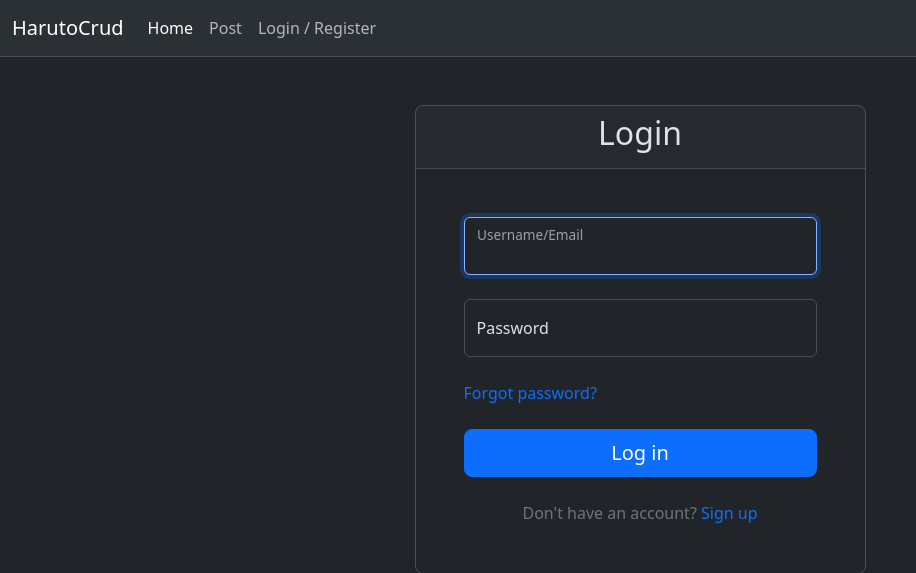
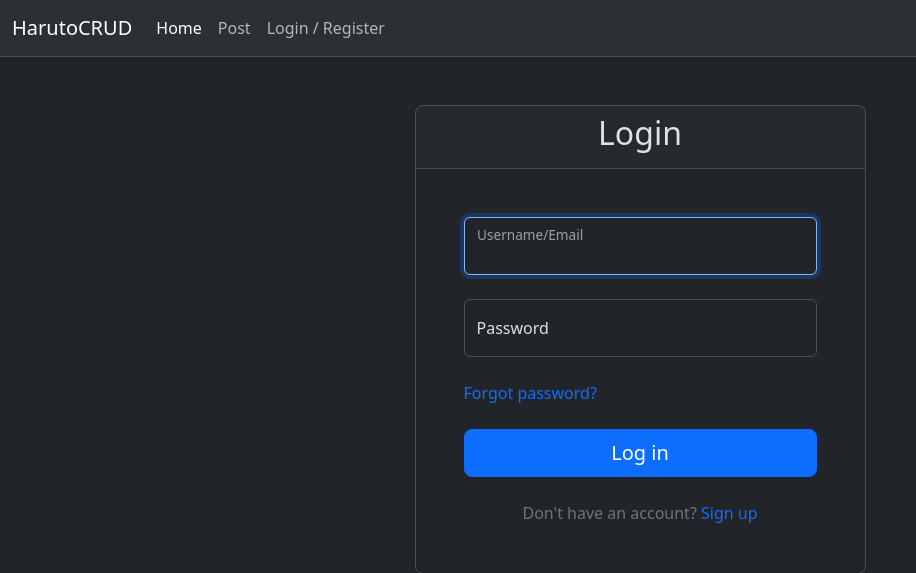
Before and after one commit to kikutan-day65/markdown_note, a Django app: page /user/login/?next=/article/create/ in a window 1280 px wide. Shown: the top 573 px of the page, without its empty margins (0-916 px from the left). Run offline with Django 5.2, Linux system fonts and the light colour scheme; some libraries are stand-ins or nearby versions.

Commit message:
change navbar name

```diff
--- a/templates/navbar.html
+++ b/templates/navbar.html
@@ -1,7 +1,7 @@
 {% load widget_tweaks %}
 <nav class="navbar navbar-expand-lg bg-body-tertiary border-bottom">
     <div class="container-fluid">
-        <a class="navbar-brand" href="{% url 'home:home_page' %}">HarutoCrud</a>
+        <a class="navbar-brand" href="{% url 'home:home_page' %}">HarutoCRUD</a>
         <button class="navbar-toggler" type="button" data-bs-toggle="collapse" data-bs-target="#navbarSupportedContent"
             aria-controls="navbarSupportedContent" aria-expanded="false" aria-label="Toggle navigation">
             <span class="navbar-toggler-icon"></span>
```
